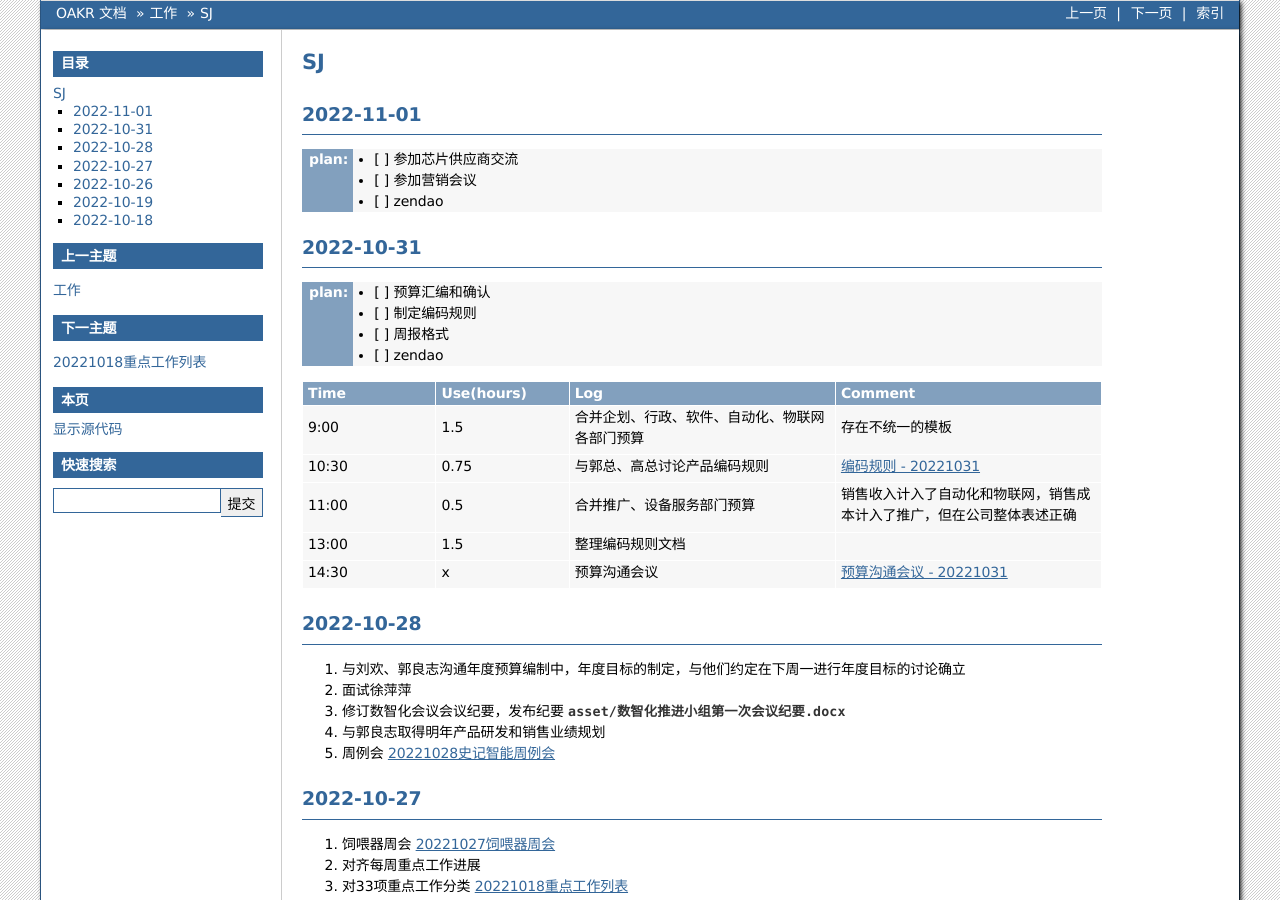
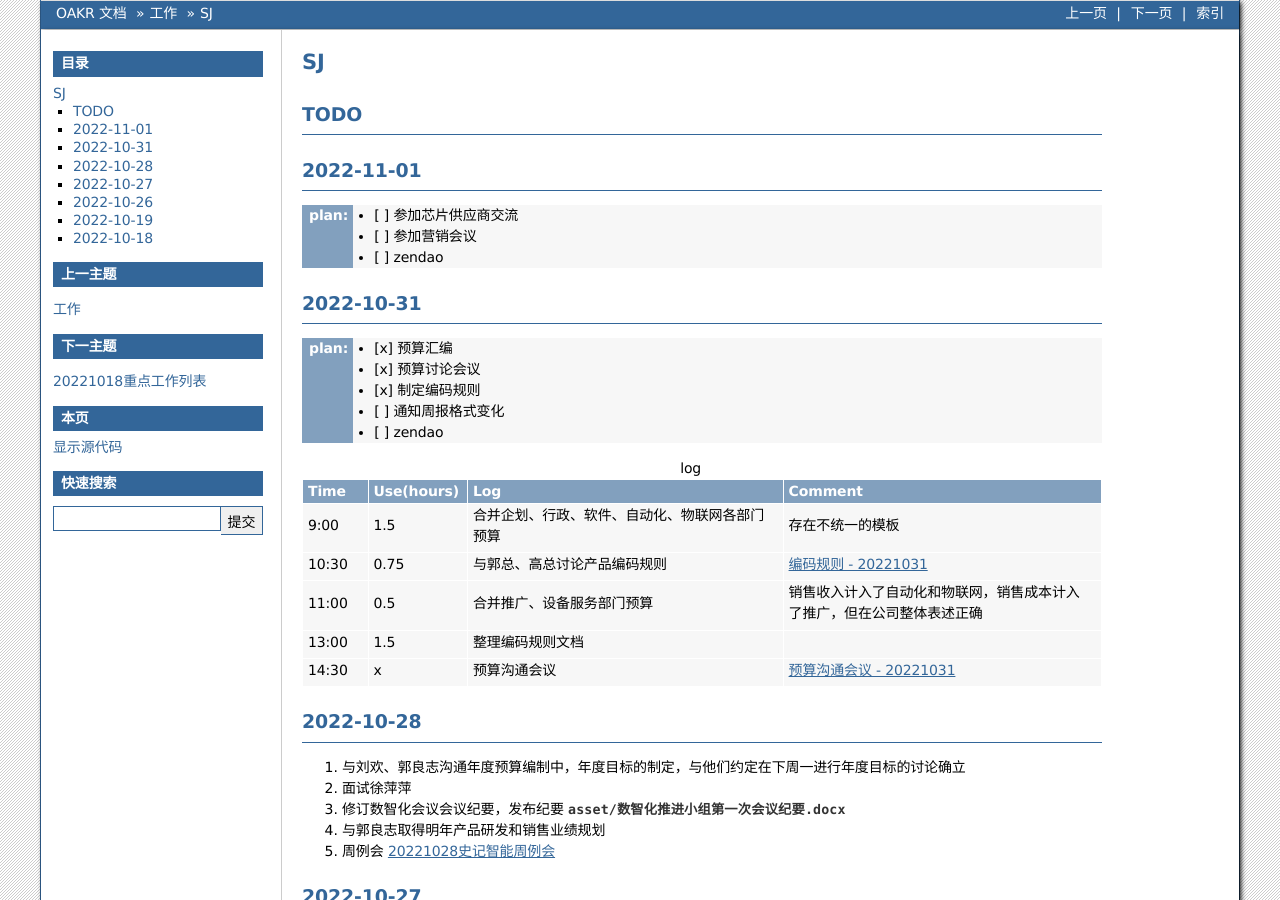
Before and after one commit to cruiurc/cruiurc.github.io, a Sphinx documentation site: the page built from source/work/sj/sj.rst, in a window 1280 px wide and 900 px high. Built offline with Sphinx 7.4.7, drawn with Linux system fonts in a browser that asks for light colours.

Commit message:
20221031 work

```diff
--- a/source/work/sj/sj.rst
+++ b/source/work/sj/sj.rst
@@ -1,5 +1,8 @@
 SJ
 ===
+TODO
+-----
+
 2022-11-01
 -----------
 :plan:
@@ -10,14 +13,15 @@ SJ
 2022-10-31
 -----------
 :plan:
-   - [ ] 预算汇编和确认
-   - [ ] 制定编码规则
-   - [ ] 周报格式
+   - [x] 预算汇编
+   - [x] 预算讨论会议
+   - [x] 制定编码规则
+   - [ ] 通知周报格式变化
    - [ ] zendao
 
-.. csv-table::
+.. csv-table:: log
     :header: "Time", "Use(hours)", "Log", "Comment"
-    :widths: 20, 20, 40, 40
+    :widths: 10, 10, 50, 50
 
     9:00, 1.5, 合并企划、行政、软件、自动化、物联网各部门预算, 存在不统一的模板
     10:30, 0.75, 与郭总、高总讨论产品编码规则, :doc:`topic/产品编码规则-20221031`
```
